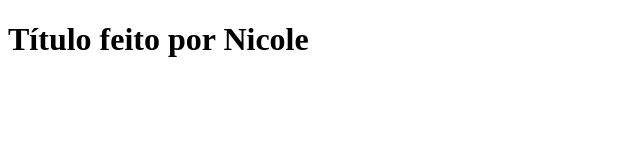
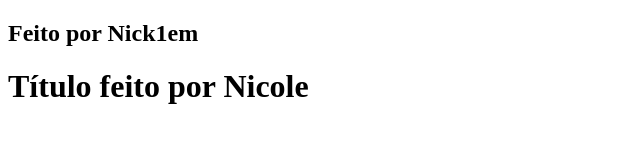
Before and after one commit to Nick1em/Aula-Git-Hub, a plain HTML site: page index.html in a window 1280 px wide. Shown: the whole page, without its empty margins (0-640 px from the left). Drawn offline with Linux system fonts and the light colour scheme.

Commit message:
Criado titulo 2 por Nick1em

```diff
--- a/index.html
+++ b/index.html
@@ -4,6 +4,7 @@
     <meta charset="UTF-8">
     <meta name="viewport" content="width=device-width, initial-scale=1.0">
     <title>Git e Github</title>
+    <h2> Feito por Nick1em</h2>
 
 </head>
 
```
